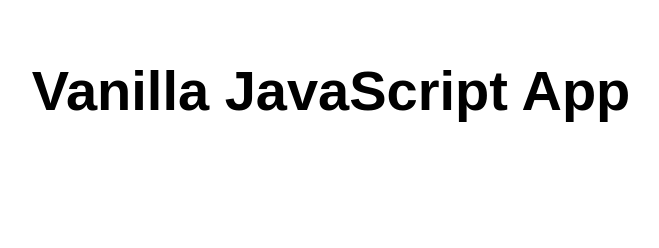
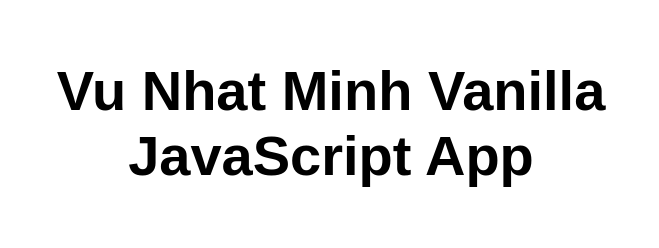
Before and after one commit to minhvu112001/azure-static-web, a website: page src/index.html in a window 1280 px wide. Shown: the whole page, without its empty margins (309-968 px from the left). Drawn offline with Linux system fonts and the light colour scheme.

Commit message:
edit content static

```diff
--- a/src/index.html
+++ b/src/index.html
@@ -5,12 +5,12 @@
   <meta charset="UTF-8">
   <meta name="viewport" content="width=device-width, initial-scale=1.0">
   <link rel="stylesheet" href="styles.css">
-  <title>Vanilla JavaScript App</title>
+  <title>Vu Nhat Minh Vanilla JavaScript App</title>
 </head>
 
 <body>
   <main>
-    <h1>Vanilla JavaScript App</h1>
+    <h1>Vu Nhat Minh Vanilla JavaScript App </h1>
   </main>
 </body>
 
```
